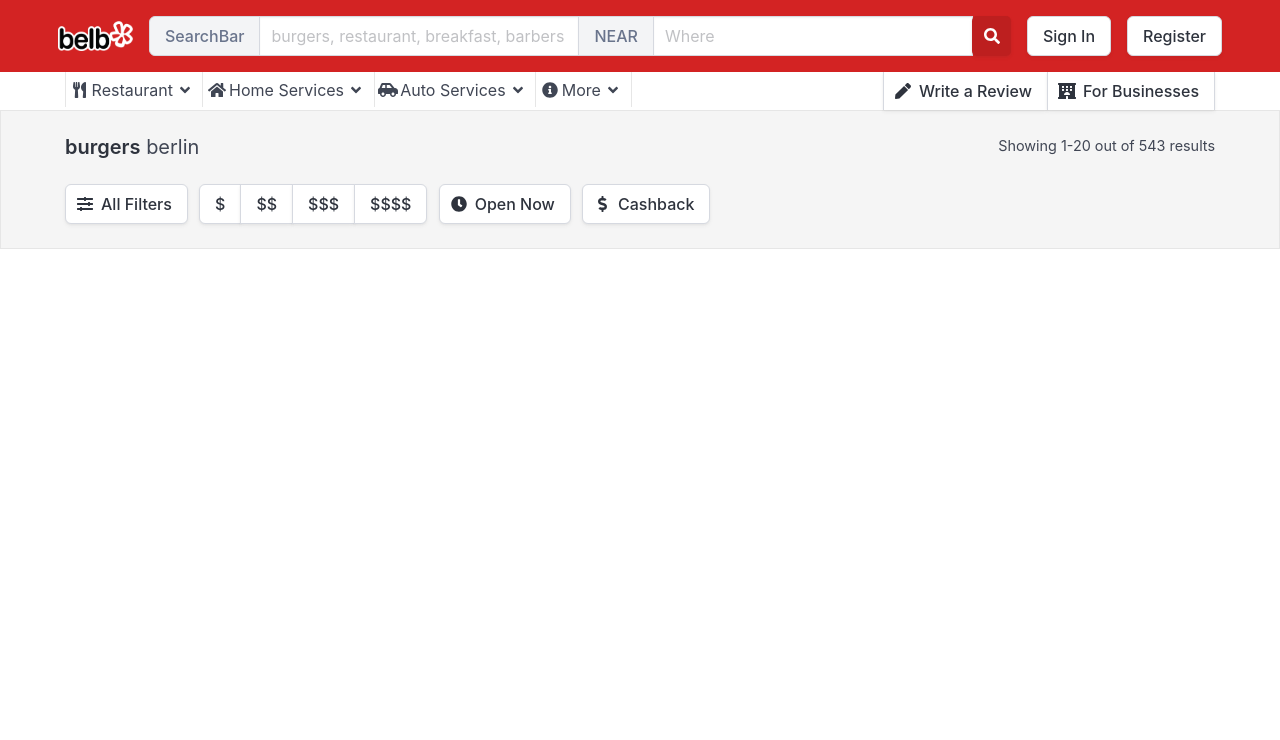
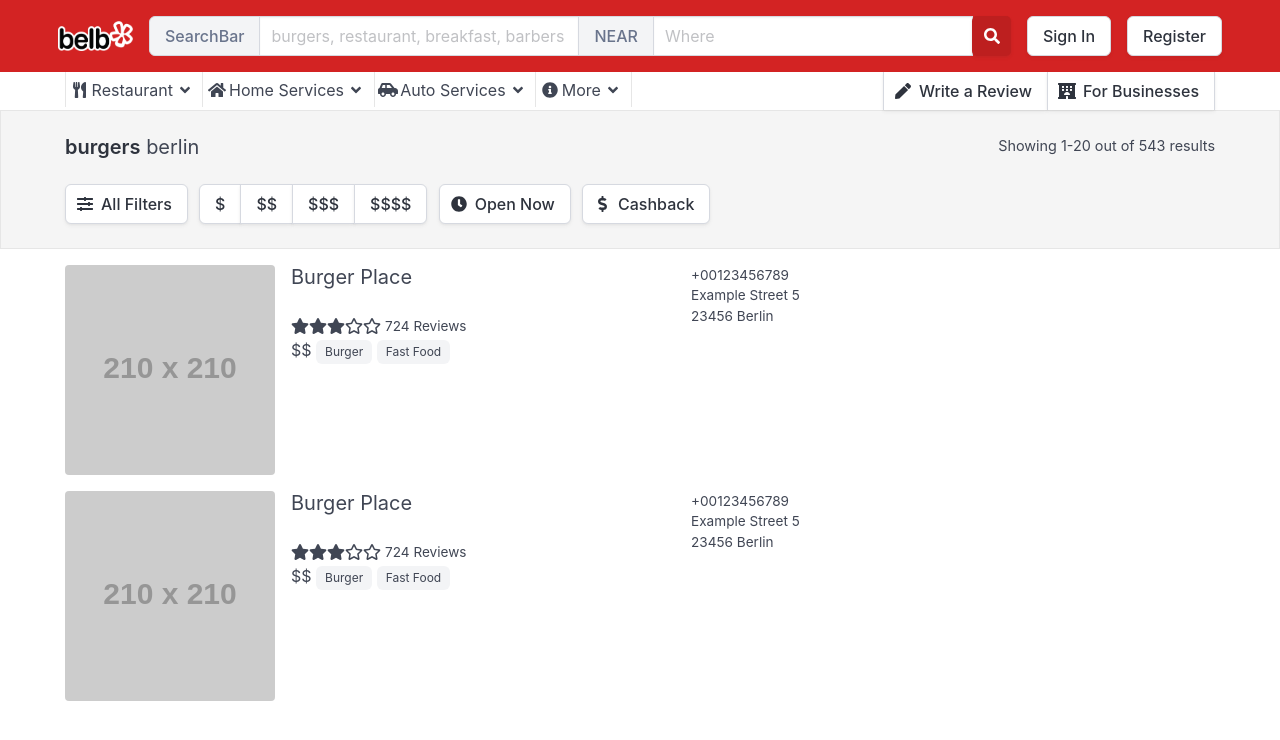
Before and after one commit to Hoang-ca/yelp-frontend, a React (Create React App) app: page /search in a window 1280 px wide. Shown: the top 740 px of the page. Built offline with nearby package versions, Linux system fonts and the light colour scheme.

Commit message:
search results

```diff
--- a/package.json
+++ b/package.json
@@ -9,6 +9,7 @@
     "bulma": "^1.0.1",
     "react": "^18.3.1",
     "react-dom": "^18.3.1",
+    "react-rating": "^2.0.5",
     "react-router-dom": "^6.23.1",
     "react-scripts": "5.0.1",
     "web-vitals": "^2.1.4"
--- /dev/null
+++ b/src/BusinessRating/BusinessRating.js
@@ -0,0 +1,18 @@
+import React from "react";
+import styles from './BusinessRating.module.css';
+import Rating from "react-rating";
+
+export function BusinessRating(){
+    return(
+        <div className={styles.rating}>
+            <Rating
+                emptySymbol="far fa-star"
+                fullSymbol="fas fa-star"
+                fractions={2}
+                readonly
+                initialRating={3}
+            />
+            <p>724 Reviews</p>
+        </div>
+    );
+}
--- /dev/null
+++ b/src/BusinessRating/BusinessRating.module.css
@@ -0,0 +1,12 @@
+.rating{
+    display: flex;
+    align-items: center;
+}
+
+.rating >*{
+    margin-right: 4px;
+}
+
+.rating p {
+    font-size: .85rem;
+}
--- a/src/Search/Search.js
+++ b/src/Search/Search.js
@@ -2,6 +2,7 @@
 import { NavBar } from "../NavBar/NavBar";
 import { SubNav } from "../NavBar/SubNav/SubNav";
 import { SearchResultsSummary } from "./SearchResultsSummary/SearchResultsSummary";
+import { SearchResults } from "./SearchResults/SearchResults";
 
 export function Search(){
     return(
@@ -9,6 +10,7 @@
             <NavBar />
             <SubNav />
             <SearchResultsSummary />
+            <SearchResults/>
         </div>
     );
 }
--- /dev/null
+++ b/src/Search/SearchResults/SearchResult/SearchResult.js
@@ -0,0 +1,21 @@
+import React from "react";
+import styles from './SearchResult.module.css'
+import { BusinessRating } from "../../../BusinessRating/BusinessRating";
+export function SearchResult(){
+    return(
+        <div className={styles['search-result']}>
+            <img src="https://placehold.co/210" alt='business' className={styles['business-image']}/>
+            <div className={styles['business-info']}>
+                <h2 className="subtitle">Burger Place</h2>
+                <BusinessRating/>
+                <p>$$ <span class="tag"> Burger </span>  <span class="tag"> Fast Food </span></p>
+            </div>
+            <div className={styles['contact-info']}>
+                <p>+00123456789</p>
+                <p>Example Street 5</p>
+                <p>23456 Berlin</p>
+            </div>
+
+        </div>
+    );
+}
--- /dev/null
+++ b/src/Search/SearchResults/SearchResult/SearchResult.module.css
@@ -0,0 +1,20 @@
+.search-result {
+    display: flex;
+    max-width: 1150px;
+    width: 100%;
+}
+
+.business-image{
+    width: 210px;
+    height: 210px;
+    border-radius: 4px;
+    margin-right: 1rem;
+}
+
+.business-info{
+    min-width: 400px;
+}
+
+.contact-info p{
+    font-size: .85rem;
+}
--- /dev/null
+++ b/src/Search/SearchResults/SearchResults.js
@@ -0,0 +1,11 @@
+import React from "react";
+import { SearchResult } from "./SearchResult/SearchResult";
+import styles from './SearchResults.module.css';
+export function SearchResults(){
+    return(
+        <div className={styles['search-results']}>
+            <SearchResult/>
+            <SearchResult/>
+        </div>
+    );
+}
--- /dev/null
+++ b/src/Search/SearchResults/SearchResults.module.css
@@ -0,0 +1,9 @@
+.search-results >* {
+    margin-top: 1rem;
+}
+
+.search-results{
+    display: flex;
+    flex-direction: column;
+    align-items: center;
+}
```
Also changed, not shown: 1 other file (tests, documents, lock files or other folders).
